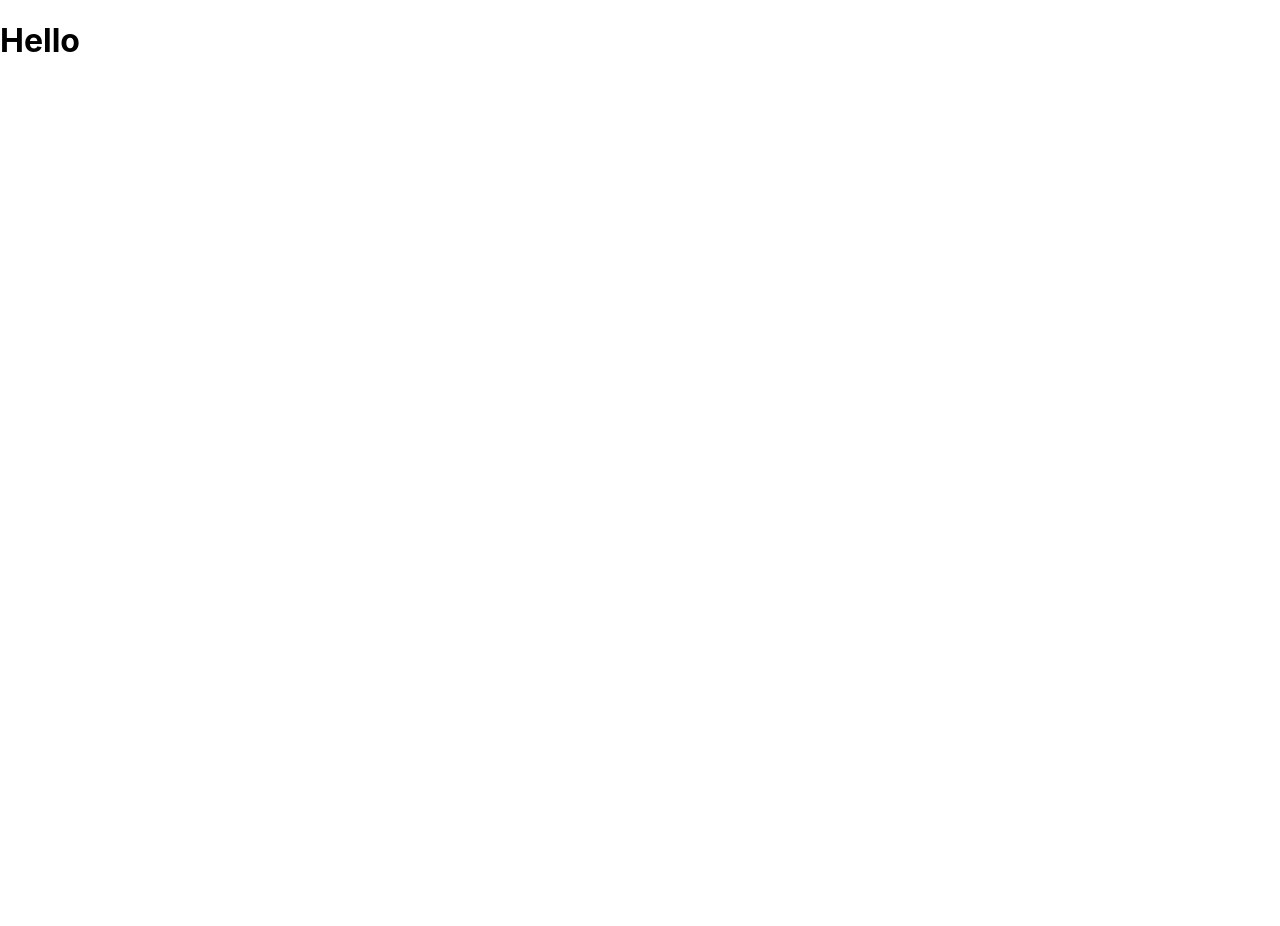
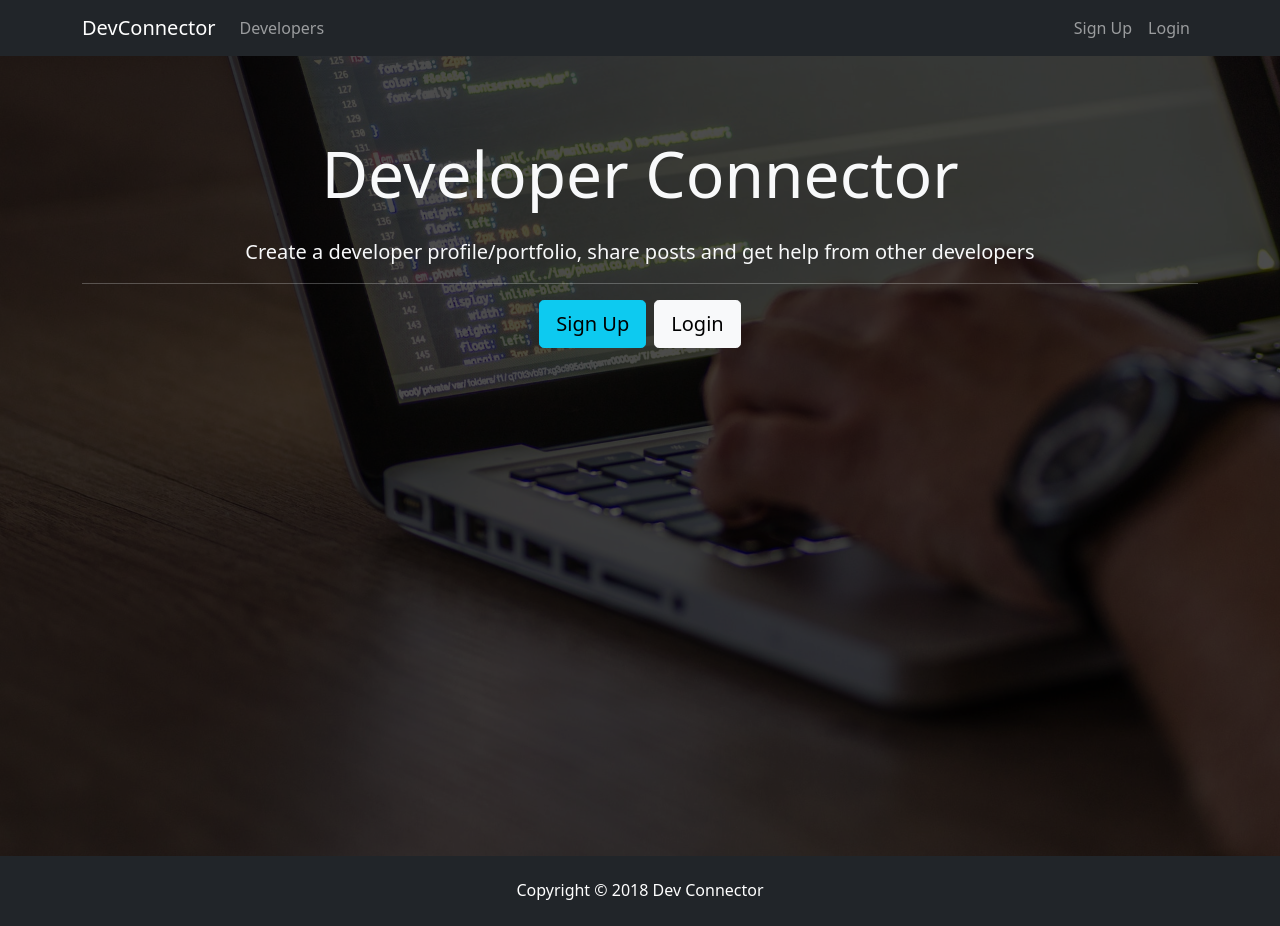
Before and after one commit to iFaiq19/DevConnect, a React (Create React App) app in the folder frontend/: page / in a window 1280 px wide. Before the commit the page ends 800 px from the top, so only its background shows below. Built offline with nearby package versions, Linux system fonts and the light colour scheme.

Commit message:
Frontend initial

```diff
--- a/frontend/package.json
+++ b/frontend/package.json
@@ -7,9 +7,10 @@
     "@testing-library/react": "^11.2.7",
     "@testing-library/user-event": "^12.8.3",
     "bootstrap": "^5.0.1",
+    "font-awesome": "^4.7.0",
     "react": "^17.0.2",
     "react-dom": "^17.0.2",
-    "react-scripts": "4.0.3",
+    "react-scripts": "^1.1.5",
     "web-vitals": "^1.1.2"
   },
   "scripts": {
--- a/frontend/public/index.html
+++ b/frontend/public/index.html
@@ -10,34 +10,11 @@
       content="Web site created using create-react-app"
     />
     <link rel="apple-touch-icon" href="%PUBLIC_URL%/logo192.png" />
-    <!--
-      manifest.json provides metadata used when your web app is installed on a
-      user's mobile device or desktop. See https://developers.google.com/web/fundamentals/web-app-manifest/
-    -->
     <link rel="manifest" href="%PUBLIC_URL%/manifest.json" />
-    <!--
-      Notice the use of %PUBLIC_URL% in the tags above.
-      It will be replaced with the URL of the `public` folder during the build.
-      Only files inside the `public` folder can be referenced from the HTML.
-
-      Unlike "/favicon.ico" or "favicon.ico", "%PUBLIC_URL%/favicon.ico" will
-      work correctly both with client-side routing and a non-root public URL.
-      Learn how to configure a non-root public URL by running `npm run build`.
-    -->
-    <title>React App</title>
+    <title>DevConnector - A Social Network for Developers</title>
   </head>
   <body>
     <noscript>You need to enable JavaScript to run this app.</noscript>
     <div id="root"></div>
-    <!--
-      This HTML file is a template.
-      If you open it directly in the browser, you will see an empty page.
-
-      You can add webfonts, meta tags, or analytics to this file.
-      The build step will place the bundled scripts into the <body> tag.
-
-      To begin the development, run `npm start` or `yarn start`.
-      To create a production bundle, use `npm run build` or `yarn build`.
-    -->
   </body>
 </html>
--- a/frontend/src/App.js
+++ b/frontend/src/App.js
@@ -1,8 +1,16 @@
-import './App.css';
+import "./App.css";
+import React from "react";
+import Navbar from "./components/layout/Navbar.jsx";
+import Footer from "./components/layout/Footer";
+import Landing from "./components/layout/Landing";
 
 function App() {
   return (
-    <h1>Hello</h1>
+    <React.Fragment>
+      <Navbar />
+      <Landing />
+      <Footer />
+    </React.Fragment>
   );
 }
 
--- /dev/null
+++ b/frontend/src/components/layout/Footer.jsx
@@ -0,0 +1,11 @@
+import React from "react";
+
+const Footer = () => {
+  return (
+    <footer className="bg-dark text-white mt-5 p-4 text-center">
+      Copyright &copy; 2018 Dev Connector
+    </footer>
+  );
+};
+
+export default Footer;
--- /dev/null
+++ b/frontend/src/components/layout/Landing.jsx
@@ -0,0 +1,33 @@
+import React, { Component } from "react";
+
+class Landing extends Component {
+  render() {
+    return (
+      <div className="landing">
+        <div className="dark-overlay landing-inner text-light">
+          <div className="container">
+            <div className="row">
+              <div className="col-md-12 text-center">
+                <h1 className="display-3 mb-4">Developer Connector</h1>
+                <p className="lead">
+                  {" "}
+                  Create a developer profile/portfolio, share posts and get help
+                  from other developers
+                </p>
+                <hr />
+                <a href="register.html" className="btn btn-lg btn-info me-2">
+                  Sign Up
+                </a>
+                <a href="login.html" className="btn btn-lg btn-light">
+                  Login
+                </a>
+              </div>
+            </div>
+          </div>
+        </div>
+      </div>
+    );
+  }
+}
+
+export default Landing;
--- /dev/null
+++ b/frontend/src/components/layout/Navbar.jsx
@@ -0,0 +1,40 @@
+import React, { Component } from "react";
+
+class Navbar extends Component {
+  render() {
+    return (
+      <nav className="navbar navbar-expand-sm navbar-dark bg-dark mb-4">
+        <div className="container">
+          <a className="navbar-brand">DevConnector</a>
+          <button
+            className="navbar-toggler"
+            type="button"
+            data-bs-toggle="collapse"
+            data-bs-target="#mobile-nav"
+          >
+            <span className="navbar-toggler-icon"></span>
+          </button>
+
+          <div className="collapse navbar-collapse" id="mobile-nav">
+            <ul className="navbar-nav me-auto">
+              <li className="nav-item">
+                <a className="nav-link"> Developers</a>
+              </li>
+            </ul>
+
+            <ul className="navbar-nav ms-auto">
+              <li className="nav-item">
+                <a className="nav-link">Sign Up</a>
+              </li>
+              <li className="nav-item">
+                <a className="nav-link">Login</a>
+              </li>
+            </ul>
+          </div>
+        </div>
+      </nav>
+    );
+  }
+}
+
+export default Navbar;
--- a/frontend/src/index.js
+++ b/frontend/src/index.js
@@ -2,6 +2,8 @@
 import ReactDOM from 'react-dom';
 import './index.css';
 import App from './App';
+import "bootstrap/dist/css/bootstrap.css";
+import "font-awesome/css/font-awesome.css";
 import reportWebVitals from './reportWebVitals';
 
 ReactDOM.render(
```
